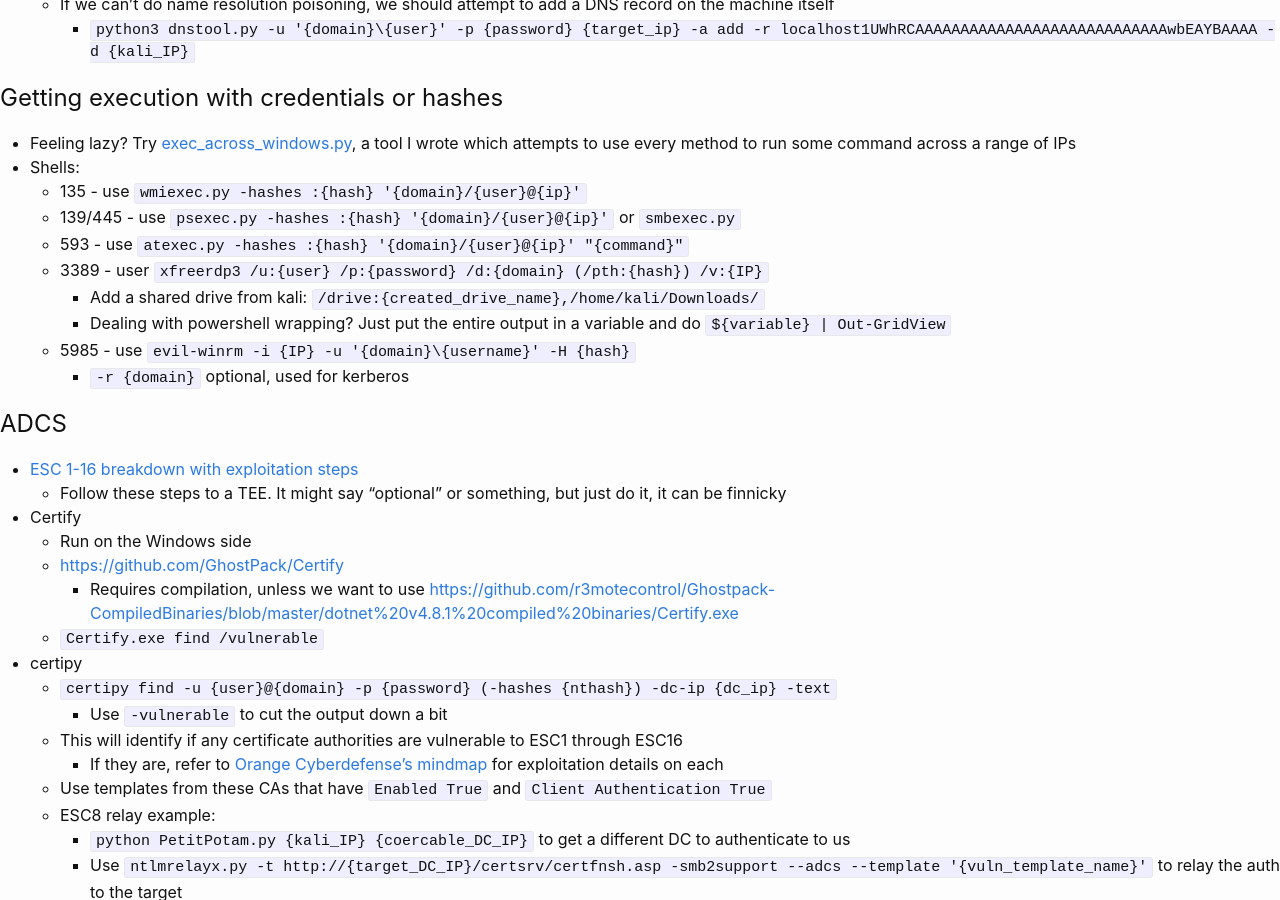
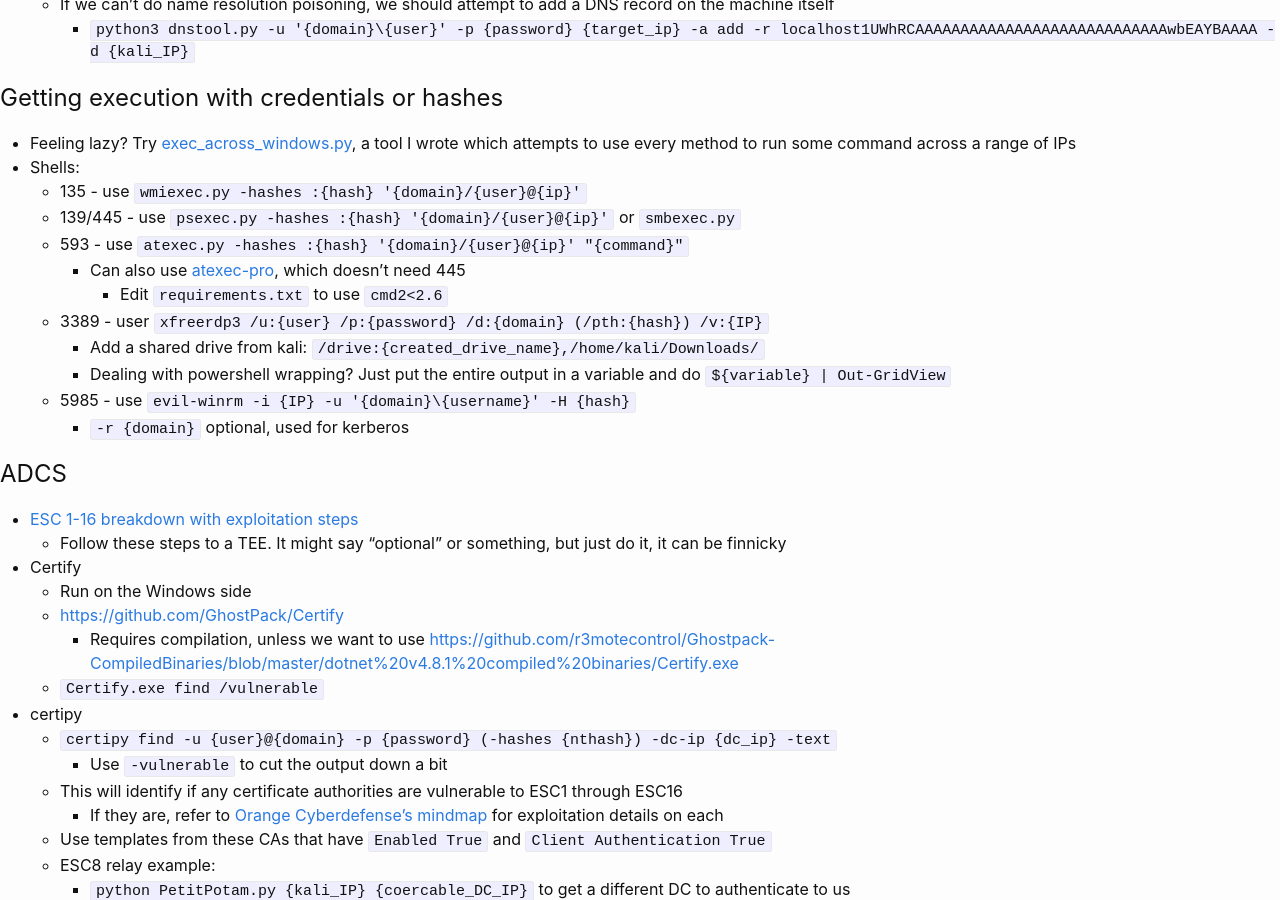
Before and after one commit to KhaelK138/KhaelK138.github.io, a Jekyll site: the page built from markdown/ADExploitation.md, in a window 1280 px wide and 900 px high, scrolled down 7645 px. Built offline with Jekyll 4.4.1, drawn with Linux system fonts in a browser that asks for light colours.

Commit message:
updated notes

```diff
--- a/markdown/ADExploitation.md
+++ b/markdown/ADExploitation.md
@@ -306,6 +306,8 @@
   - 135 - use `wmiexec.py -hashes :{hash} '{domain}/{user}@{ip}'`
   - 139/445 - use `psexec.py -hashes :{hash} '{domain}/{user}@{ip}'` or `smbexec.py`
   - 593 - use `atexec.py -hashes :{hash} '{domain}/{user}@{ip}' "{command}"`
+    - Can also use [atexec-pro](https://github.com/Ridter/atexec-pro), which doesn't need 445
+      - Edit `requirements.txt` to use `cmd2<2.6`
   - 3389 - user `xfreerdp3 /u:{user} /p:{password} /d:{domain} (/pth:{hash}) /v:{IP}`
     - Add a shared drive from kali: `/drive:{created_drive_name},/home/kali/Downloads/`
     - Dealing with powershell wrapping? Just put the entire output in a variable and do `${variable} | Out-GridView`
--- a/vibecoded_projects.html
+++ b/vibecoded_projects.html
@@ -175,7 +175,7 @@
 
         <header>
             <h1>Vibecoded Slop</h1>
-            <p class="subtitle">I have coded 0% of the things you see here, courtesy of Claude and Gemini.</p>
+            <p class="subtitle">I have coded 0% of the things you see here; just testing out AI. Courtesy of Claude and Gemini.</p>
         </header>
 
         <div class="projects-grid">
```
Also changed, not shown: markdown/RedTeamingCCDC.md (+3 -0 lines).
